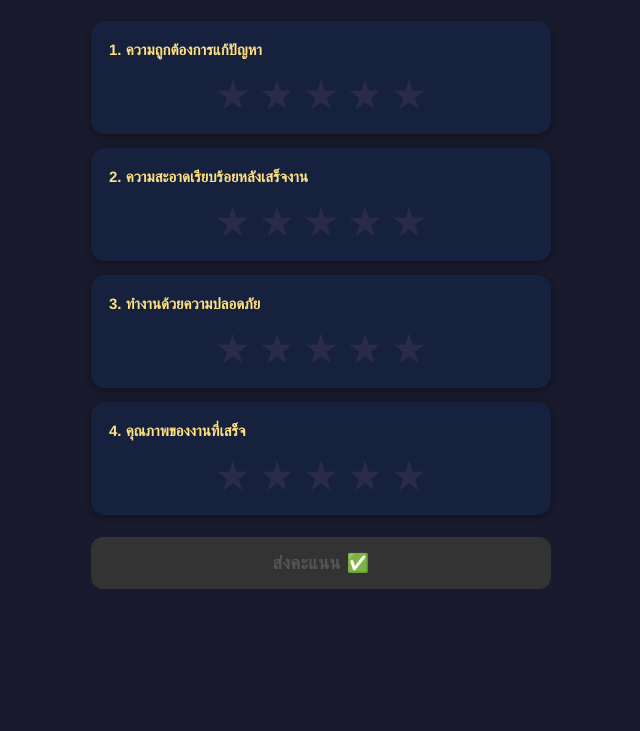
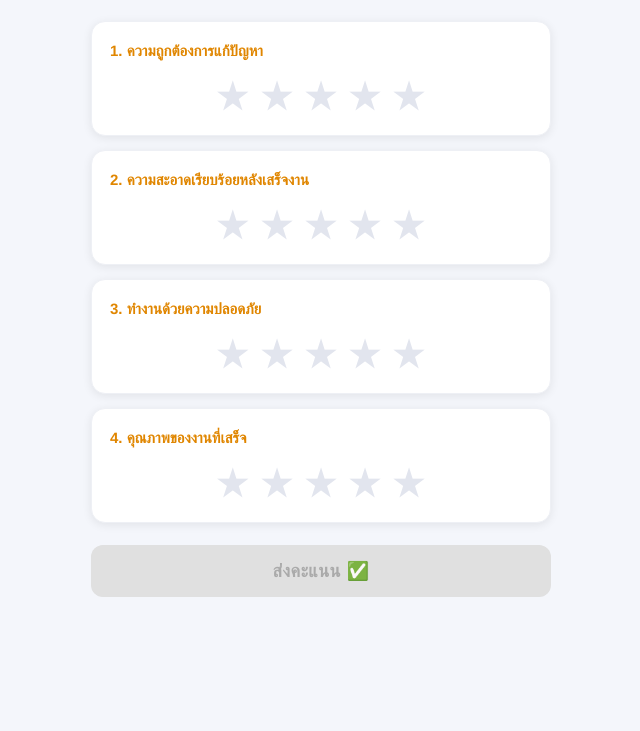
Before and after one commit to lartiew707/maint_rating, a plain HTML site: page rate.html in a window 1280 px wide. Shown: the part 69-800 px from the top of the page, without its empty margins (319-959 px from the left). Drawn offline with Linux system fonts and the light colour scheme.

Commit message:
Update rate.html

```diff
--- a/rate.html
+++ b/rate.html
@@ -3,33 +3,34 @@
 <head>
 <meta charset="UTF-8">
 <meta name="viewport" content="width=device-width,initial-scale=1">
+<meta name="theme-color" content="#f4f6fb">
 <title>ให้คะแนนงานซ่อมบำรุง</title>
 <style>
 /* ── ใส่ GAS URL ของคุณตรงนี้ ── */
 /* GAS_URL ถูกกำหนดใน <script> ด้านล่าง */
 
 *{box-sizing:border-box;margin:0;padding:0}
-body{font-family:'Sarabun',Helvetica,sans-serif;background:#1a1a2e;color:#eee;padding:20px;min-height:100vh}
+body{font-family:'Sarabun',Helvetica,sans-serif;background:#f4f6fb;color:#2a2a3a;padding:20px;min-height:100vh}
 .wrap{max-width:460px;margin:0 auto}
 h2{text-align:center;color:#ff9800;font-size:22px;margin-bottom:4px}
-.sub{text-align:center;color:#aaa;font-size:13px;margin-bottom:24px;word-break:break-all}
-.card{background:#16213e;border-radius:14px;padding:18px;margin-bottom:14px;
-      box-shadow:0 2px 8px rgba(0,0,0,.4)}
-.clabel{font-size:15px;font-weight:700;color:#ffe082;margin-bottom:14px;line-height:1.4}
+.sub{text-align:center;color:#888;font-size:13px;margin-bottom:24px;word-break:break-all}
+.card{background:#ffffff;border-radius:14px;padding:18px;margin-bottom:14px;
+      box-shadow:0 2px 10px rgba(0,0,0,.08);border:1px solid #eef0f5}
+.clabel{font-size:15px;font-weight:700;color:#e08600;margin-bottom:14px;line-height:1.4}
 .stars{display:flex;justify-content:center;gap:10px}
-.star{font-size:42px;cursor:pointer;color:#2a2a4a;transition:color .1s;
+.star{font-size:42px;cursor:pointer;color:#e2e5ee;transition:color .1s;
       -webkit-tap-highlight-color:transparent;user-select:none;line-height:1}
-.star.on{color:#ffd700}
+.star.on{color:#ffc107}
 .star:active{transform:scale(1.2)}
-.btn{width:100%;padding:15px;background:#ff9800;color:#000;
+.btn{width:100%;padding:15px;background:#ff9800;color:#fff;
      font-size:18px;font-weight:700;border:none;border-radius:12px;
-     cursor:pointer;margin-top:8px;letter-spacing:.5px}
-.btn:disabled{background:#333;color:#555;cursor:default}
+     cursor:pointer;margin-top:8px;letter-spacing:.5px;box-shadow:0 4px 14px rgba(255,152,0,.35)}
+.btn:disabled{background:#e0e0e0;color:#aaa;box-shadow:none;cursor:default}
 #done{display:none;text-align:center;padding:60px 20px}
 .done-icon{font-size:64px}
-.done-text{font-size:22px;color:#66bb6a;margin-top:16px;font-weight:700}
-.done-sub{font-size:14px;color:#aaa;margin-top:8px}
-#err{display:none;text-align:center;color:#ef5350;padding:12px;font-size:14px}
+.done-text{font-size:22px;color:#2e7d32;margin-top:16px;font-weight:700}
+.done-sub{font-size:14px;color:#888;margin-top:8px}
+#err{display:none;text-align:center;color:#d32f2f;padding:12px;font-size:14px}
 </style>
 </head>
 <body>
```
